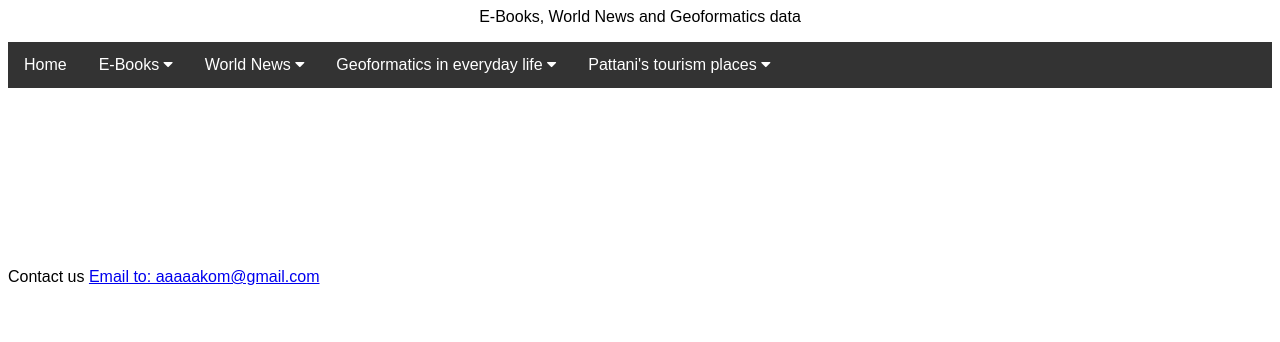
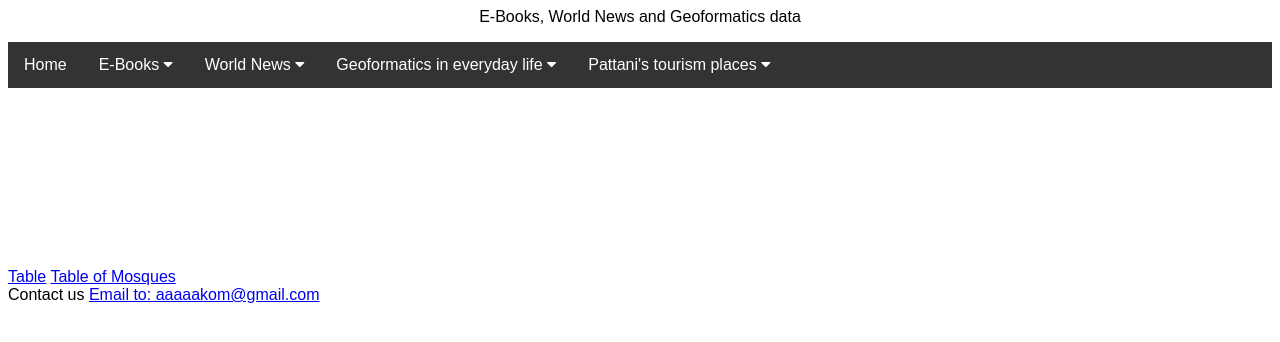
Before and after one commit to Achriiya06/My-webpage-, a plain HTML site: page index.html in a window 1280 px wide. Drawn offline with Linux system fonts and the light colour scheme.

Commit message:
Update index.html

```diff
--- a/index.html
+++ b/index.html
@@ -116,10 +116,12 @@ body {
 </div>
 
 <br><br><br><br><br><br><br><br><br><br>
-
+<a href="table.html">Table</a>
+<a href="my_mosque.html">Table of Mosques </a>
 
 <footer>Contact us <a href="mailto:aaaaakom@gmail.com">Email to: aaaaakom@gmail.com</a> </footer>
 
 
 </body>
+
 </html>
```
